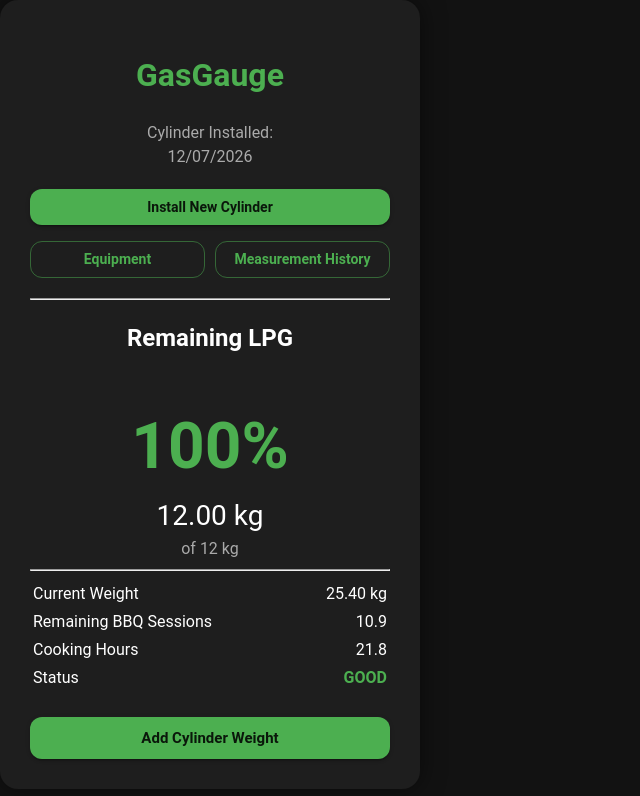
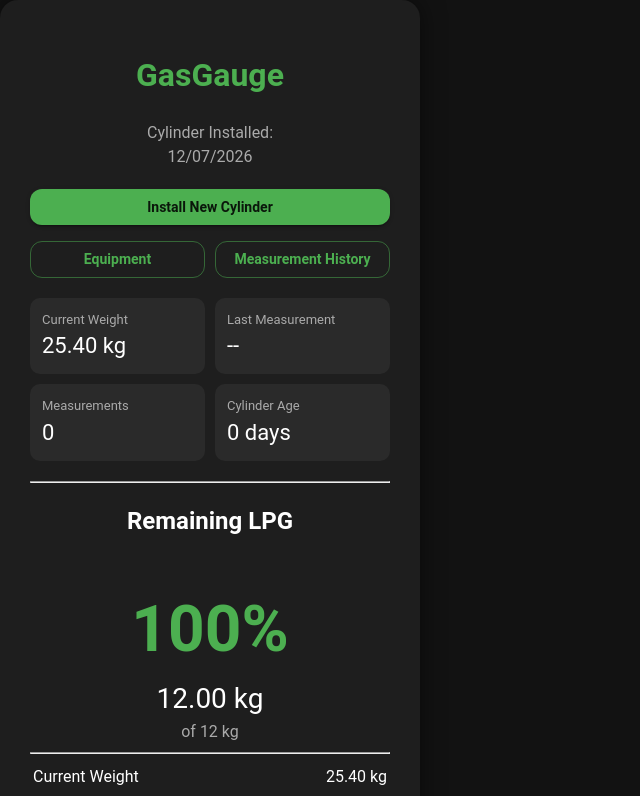
Before and after one commit to yossibarel-sudo/gasgauge, a React (Vite) app: page / in a window 1280 px wide. Shown: the top 796 px of the page, without its empty margins (0-640 px from the left). Built offline with nearby package versions, Linux system fonts and the light colour scheme.

Commit message:
creat analysis service

```diff
--- a/src/models/Measurement.ts
+++ b/src/models/Measurement.ts
@@ -9,5 +9,7 @@ export interface Measurement {
 
   remainingPercent: number;
 
+  bbqHoursSincePrevious?: number;
+
   notes?: string;
 }
--- a/src/pages/Dashboard.tsx
+++ b/src/pages/Dashboard.tsx
@@ -74,6 +74,12 @@ export default function Dashboard({
 
     averageConsumptionKgPerHour: 0.55,
   });
+  const measurements = MeasurementService.load();
+    const cylinderAgeDays = Math.floor(
+      (new Date().getTime() -
+       installation.installDate.getTime()) /
+      (1000 * 60 * 60 * 24)
+  );
 
   function saveInstallation(
     newInstallation: Installation
@@ -224,7 +230,120 @@ export default function Dashboard({
           Measurement History
         </Button>
       </div>
+       <div
+  style={{
+    display: "grid",
+    gridTemplateColumns: "1fr 1fr",
+    gap: "10px",
+    marginBottom: "20px",
+  }}
+>
+  <div
+    style={{
+      background: "#2A2A2A",
+      borderRadius: "10px",
+      padding: "12px",
+    }}
+  >
+    <div
+      style={{
+        color: "#AAAAAA",
+        fontSize: "13px",
+      }}
+    >
+      Current Weight
+    </div>
 
+    <div
+      style={{
+        color: "white",
+        fontSize: "22px",
+      }}
+    >
+      {installation.currentGrossWeightKg.toFixed(2)} kg
+    </div>
+  </div>
+
+  <div
+    style={{
+      background: "#2A2A2A",
+      borderRadius: "10px",
+      padding: "12px",
+    }}
+  >
+    <div
+      style={{
+        color: "#AAAAAA",
+        fontSize: "13px",
+      }}
+    >
+      Last Measurement
+    </div>
+
+    <div
+      style={{
+        color: "white",
+        fontSize: "22px",
+      }}
+    >
+      {latestMeasurement
+        ? formatDate(latestMeasurement.date)
+        : "--"}
+    </div>
+  </div>
+
+  <div
+    style={{
+      background: "#2A2A2A",
+      borderRadius: "10px",
+      padding: "12px",
+    }}
+  >
+    <div
+      style={{
+        color: "#AAAAAA",
+        fontSize: "13px",
+      }}
+    >
+      Measurements
+    </div>
+
+    <div
+      style={{
+        color: "white",
+        fontSize: "22px",
+      }}
+    >
+      {measurements.length}
+    </div>
+  </div>
+
+  <div
+    style={{
+      background: "#2A2A2A",
+      borderRadius: "10px",
+      padding: "12px",
+    }}
+  >
+    <div
+      style={{
+        color: "#AAAAAA",
+        fontSize: "13px",
+      }}
+    >
+      Cylinder Age
+    </div>
+
+    <div
+      style={{
+        color: "white",
+        fontSize: "22px",
+      }}
+    >
+      {cylinderAgeDays} days
+    </div>
+  </div>
+</div>
       <hr />
 
       <h2
```
Also changed, not shown: src/services/AnalysisService.ts (added, +119 -0 lines), 1 other file (tests, documents, lock files or other folders).
